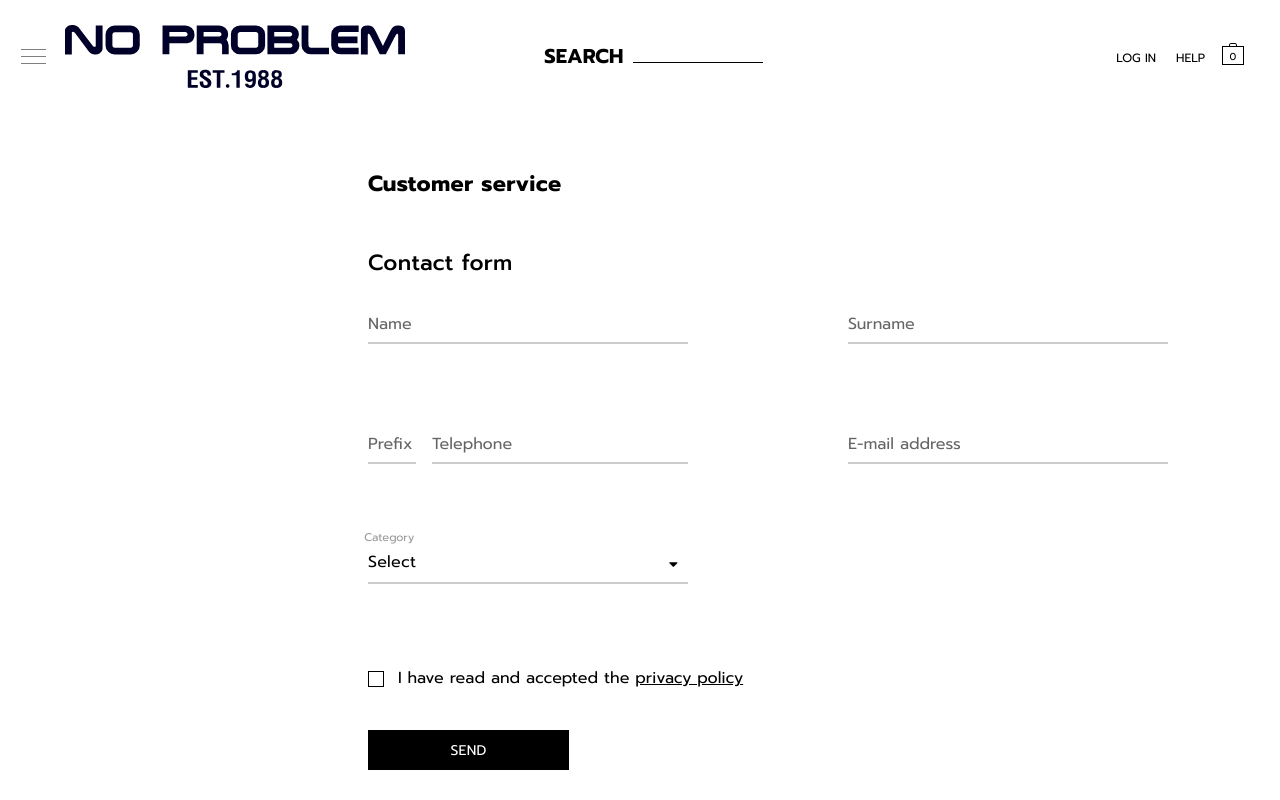
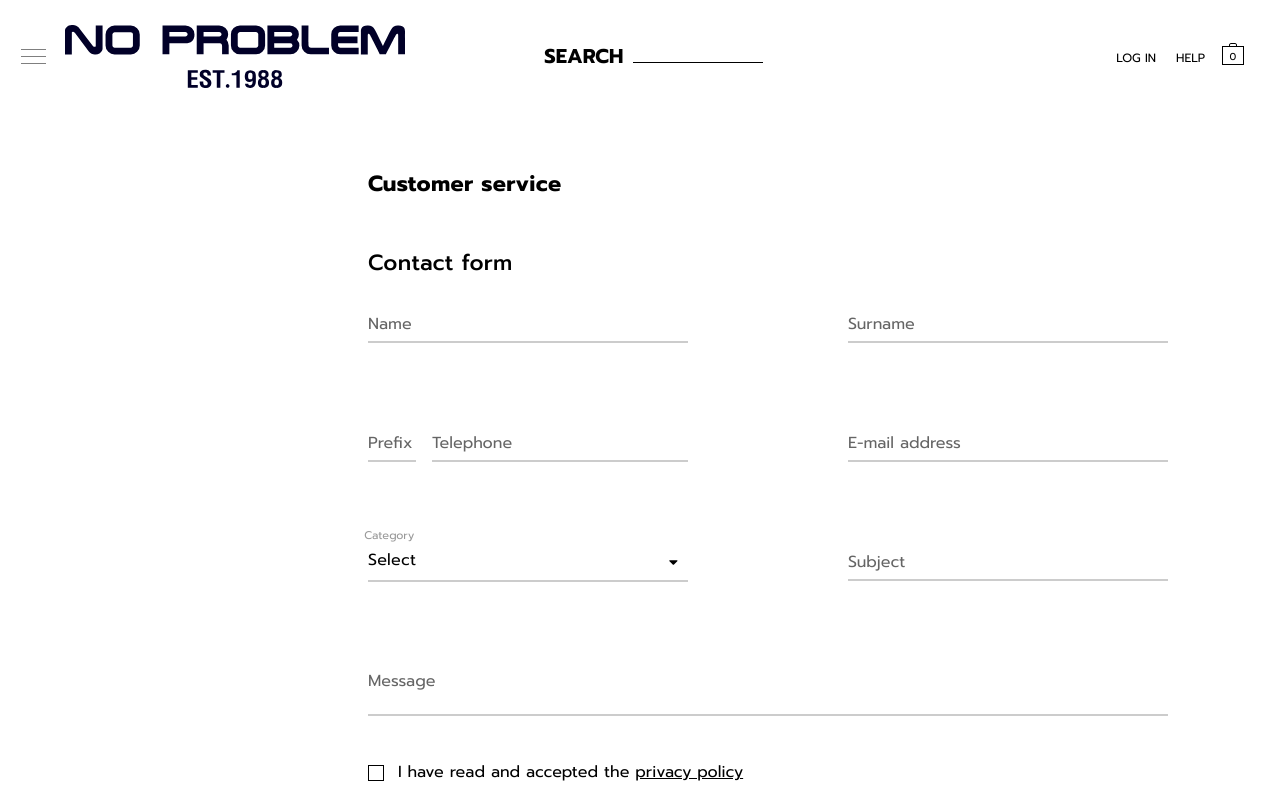
Before and after one commit to Githubpoozas/noproblemPrototype, a Vue app: page /contact/form in a window 1280 px wide. Shown: the top 800 px of the page. Built offline with nearby package versions, Linux system fonts and the light colour scheme.

Commit message:
almost finish form

```diff
--- a/src/components/EmailInput.vue
+++ b/src/components/EmailInput.vue
@@ -59,9 +59,9 @@ export default {
   methods: {
     emitEmail() {
       if (this.$v.email.required && this.$v.email.email) {
-        this.$emit("typingEmail", this.email);
+        this.$emit("emitEmail", this.email);
       } else {
-        this.$emit("typingEmail", false);
+        this.$emit("emitEmail", false);
       }
     },
   },
--- a/src/components/RequiredInput.vue
+++ b/src/components/RequiredInput.vue
@@ -4,9 +4,26 @@
       class="required__typing__label"
       :for="idName"
       :class="{ moveTop: inputFocus || $v.input.required }"
-      >{{ placeholder }}</label
+      >{{ placeHolder }}</label
     >
+
+    <textarea
+      v-if="isTextarea"
+      class="required__textarea__input"
+      type="text"
+      :id="idName"
+      :name="idName"
+      v-model="input"
+      @input="$v.input.$touch(), autoHeight()"
+      @focus="(inputFocus = true), (inputWasFocus = true)"
+      @blur="(inputFocus = false), emitInput()"
+      :class="{
+        inputFocus: inputFocus,
+        inputError: inputWasFocus && !inputFocus && !$v.input.required,
+      }"
+    />
     <input
+      v-else
       class="required__typing__input"
       type="text"
       :id="idName"
@@ -14,13 +31,14 @@
       v-model="input"
       @input="$v.input.$touch()"
       @focus="(inputFocus = true), (inputWasFocus = true)"
-      @blur="(inputFocus = false), emitinput()"
+      @blur="(inputFocus = false), emitInput()"
       :class="{
         inputFocus: inputFocus,
         inputError: inputWasFocus && !inputFocus && !$v.input.required,
       }"
       :autocomplete="autocomplete"
     />
+
     <p
       class="required__typing__input-warning"
       :class="{
@@ -36,7 +54,7 @@
 import { required } from "vuelidate/lib/validators";
 
 export default {
-  props: ["idName", "autocomplete", "submitNull"],
+  props: ["idName", "autocomplete", "submitNull", "placeHolder", "isTextarea"],
   data() {
     return {
       input: "",
@@ -50,12 +68,17 @@ export default {
     },
   },
   methods: {
-    emitinput() {
+    emitInput() {
       if (this.$v.input.required) {
-        this.$emit("typinginput", this.input);
+        this.$emit("emitInput", this.input);
       } else {
-        this.$emit("typinginput", false);
+        this.$emit("emitInput", false);
       }
+    },
+    autoHeight() {
+      let textArea = document.getElementById(this.idName);
+      textArea.style.height = "auto";
+      textArea.style.height = textArea.scrollHeight + "px";
     },
   },
   computed: {
--- a/src/components/Subscribe.vue
+++ b/src/components/Subscribe.vue
@@ -11,7 +11,7 @@
           idName="subEmail"
           :submitNull="email.submitNull"
           autocomplete="on"
-          @typingEmail="email.input = $event"
+          @emitEmail="email.input = $event"
         ></EmailInput>
 
         <div class="subscribe__form__interest">
@@ -249,15 +249,16 @@ label[class*="__label"] {
 }
 
 input[class*="__typing__input"],
-select[class*="__select__input"] {
+select[class*="__select__input"],
+textarea[class*="__textarea__input"] {
   background: none;
   border: none;
   border-radius: 0;
   border-bottom: 2px solid #cccccc;
   font-size: 1.6rem;
   letter-spacing: 0.2px;
-  line-height: 20px;
-  padding: 0 0 10px;
+  line-height: 15px;
+  padding: 0 0 5px;
   width: 100%;
 
   &:focus {
@@ -269,6 +270,13 @@ select[class*="__select__input"] {
   &.inputError {
     border-color: red;
   }
+}
+
+textarea[class*="__textarea__input"] {
+  resize: none;
+  overflow-y: hidden;
+  line-height: 20px;
+
 }
 
 p[class*="__input-warning"] {
--- a/src/components/Unsubscribe.vue
+++ b/src/components/Unsubscribe.vue
@@ -12,7 +12,7 @@
           idName="unsubEmail"
           :submitNull="email.submitNull"
           autocomplete="on"
-          @typingEmail="email.input = $event"
+          @emitEmail="email.input = $event"
         ></EmailInput>
 
         <div class="unsubscribe__form__submit">
--- a/src/views/info/Form.vue
+++ b/src/views/info/Form.vue
@@ -5,75 +5,19 @@
       Contact form
     </h3>
     <form class="contactForm__form" autocomplete="off">
-      <div class="contactForm__form__name__typing__container">
-        <label
-          for="name"
-          class="contactForm__form__name__typing__label"
-          :class="{ moveTop: name.inputFocus || $v.name.input.required }"
-          >Name</label
-        >
-        <input
-          type="text"
-          class="contactForm__form__name__typing__input"
-          id="name"
-          name="name"
-          v-model="name.input"
-          @input="$v.name.input.$touch()"
-          @focus="(name.inputFocus = true), (name.inputWasFocus = true)"
-          @blur="name.inputFocus = false"
-          :class="{
-            inputFocus: name.inputFocus,
-            inputError:
-              name.inputWasFocus && !name.inputFocus && !$v.name.input.required,
-          }"
-        />
-        <p
-          class="contactForm__form__name__typing__input-warning"
-          :class="{
-            warningVisible:
-              name.inputWasFocus && !name.inputFocus && !$v.name.input.required,
-          }"
-        >
-          {{ inputRequired($v.name.input) }}
-        </p>
-      </div>
+      <RequiredInput
+        :placeHolder="name.placeHolder"
+        :idName="name.idName"
+        :submitNull="name.submitNull"
+        @emitInput="name.input = $event"
+      ></RequiredInput>
 
-      <div class="contactForm__form__surname__typing__container">
-        <label
-          for="surname"
-          class="contactForm__form__surname__typing__label"
-          :class="{ moveTop: surname.inputFocus || $v.surname.input.required }"
-          >Surname</label
-        >
-        <input
-          type="text"
-          class="contactForm__form__surname__typing__input"
-          id="surname"
-          name="surname"
-          v-model="surname.input"
-          @input="$v.surname.$touch()"
-          @focus="(surname.inputFocus = true), (surname.inputWasFocus = true)"
-          @blur="surname.inputFocus = false"
-          :class="{
-            inputFocus: surname.inputFocus,
-            inputError:
-              surname.inputWasFocus &&
-              !surname.inputFocus &&
-              !$v.surname.input.required,
-          }"
-        />
-        <p
-          class="contactForm__form__surname__typing__input-warning"
-          :class="{
-            warningVisible:
-              surname.inputWasFocus &&
-              !surname.inputFocus &&
-              !$v.surname.input.required,
-          }"
-        >
-          {{ inputRequired($v.surname.input) }}
-        </p>
-      </div>
+      <RequiredInput
+        :placeHolder="surname.placeHolder"
+        :idName="surname.idName"
+        :submitNull="surname.submitNull"
+        @emitInput="surname.input = $event"
+      ></RequiredInput>
 
       <div class="contactForm__form__phone__typing__container">
         <div class="contactForm__form__prefix__container">
@@ -153,6 +97,7 @@
       <EmailInput
         idName="email"
         @typingEmail="email.input = $event"
+        :submitNull="email.submitNull"
       ></EmailInput>
 
       <div class="contactForm__form__category__select__container">
@@ -201,68 +146,30 @@
         </p>
       </div>
 
-      <!-- <div class="contactForm__form__subject__typing__container">
-        <label
-          for="subject"
-          class="contactForm__form__subject__typing__label"
-          :class="{ moveTop: subject.inputFocus || $v.subject.input.required }"
-          >Subject</label
-        >
-        <input
-          type="subject"
-          class="contactForm__form__subject__typing__input"
-          id="subject"
-          name="subject"
-          v-model="subject.input"
-          @input="$v.subject.$touch()"
-          @focus="(subject.inputFocus = true), (subject.inputWasFocus = true)"
-          @blur="subject.inputFocus = false"
-          :class="{
-            inputFocus: subject.inputFocus,
-            inputError: subject.inputWasFocus && !$v.subject.input.required,
-          }"
-        />
-        <p
-          class="contactForm__form__subject__typing__input-warning"
-          :class="{
-            warningVisible: subject.inputWasFocus && !$v.subject.input.required,
-          }"
-        >
-          {{ inputRequired($v.subject.input) }}
-        </p>
-      </div> -->
+      <RequiredInput
+        :placeHolder="subject.placeHolder"
+        :idName="subject.idName"
+        :submitNull="subject.submitNull"
+        @emitInput="subject.input = $event"
+      ></RequiredInput>
 
-      <!-- <div class="contactForm__form__message__typing__container">
-        <label
-          for="message"
-          class="contactForm__form__message__typing__label"
-          :class="{ moveTop: message.inputFocus || $v.message.input.required }"
-          >message</label
-        >
-        <input
-          type="message"
-          class="contactForm__form__message__typing__input"
-          id="message"
-          name="message"
-          v-model="message.input"
-          @input="$v.message.$touch()"
-          @focus="(message.inputFocus = true), (message.inputWasFocus = true)"
-          @blur="message.inputFocus = false"
-          :class="{
-            inputFocus: message.inputFocus,
-            inputError: message.inputWasFocus && !$v.message.input.required,
-          }"
-        />
-        <p
-          class="contactForm__form__message__typing__input-warning"
-          :class="{
-            warningVisible: message.inputWasFocus && !$v.message.input.required,
-          }"
-        >
-          {{ inputRequired($v.message.input) }}
-        </p>
-      </div> -->
+      <RequiredInput
+        class="contactForm__form__message__typing__container"
+        :placeHolder="message.placeHolder"
+        :idName="message.idName"
+        :submitNull="message.submitNull"
+        :isTextarea="true"
+        @emitInput="message.input = $event"
+      ></RequiredInput>
 
+      <RequiredInput
+        v-if="category.input == 'status' || category.input == 'exchangeReturn'"
+        :placeHolder="orderNumber.placeHolder"
+        :idName="orderNumber.idName"
+        :submitNull="orderNumber.submitNull"
+        @emitInput="orderNumber.input = $event"
+      ></RequiredInput>
+    </form>
     <div class="contactForm__form__privacy">
       <input
         class="contactForm__form__privacy__input"
@@ -271,19 +178,12 @@
         value="privacy"
         id="privacy"
       />
-        <label
-          class="contactForm__form__privacy__checkbox__label"
-          for="privacy"
-        >
+      <label class="contactForm__form__privacy__checkbox__label" for="privacy">
         <span class="contactForm__form__privacy__checkbox"
-            ><i
-              class="contactForm__form__privacy__checkbox-icon fas fa-check"
-            ></i
+          ><i class="contactForm__form__privacy__checkbox-icon fas fa-check"></i
         ></span>
         I have read and accepted the
-          <a class="contactForm__form__privacy__link" href="#"
-            >privacy policy</a
-          >
+        <a class="contactForm__form__privacy__link" href="#">privacy policy</a>
       </label>
     </div>
     <div class="contactForm__form__submit">
@@ -294,7 +194,6 @@
         SEND
       </button>
     </div>
-    </form>
   </section>
 </template>
 
@@ -318,36 +217,56 @@ export default {
     return {
       name: {
         input: "",
-        inputFocus: false,
-        inputWasFocus: false,
+        submitNull: false,
+        idName: "name",
+        placeHolder: "Name",
       },
       surname: {
         input: "",
-        inputFocus: false,
-        inputWasFocus: false,
+        submitNull: false,
+        idName: "surname",
+        placeHolder: "Surname",
       },
       prefix: {
         input: "",
+        idName: "prefix",
         inputFocus: false,
         inputWasFocus: false,
       },
       phone: {
         input: "",
+        idName: "phone",
         inputFocus: false,
         inputWasFocus: false,
       },
       email: {
         input: "",
+        idName: "email",
         submitNull: false,
       },
       category: {
         input: "",
+        idName: "category",
         inputFocus: false,
         inputWasFocus: false,
       },
-      test: {
+      subject: {
         input: "",
         submitNull: false,
+        idName: "subject",
+        placeHolder: "Subject",
+      },
+      message: {
+        input: "",
+        submitNull: false,
+        idName: "message",
+        placeHolder: "Message",
+      },
+      orderNumber: {
+        input: "",
+        submitNull: false,
+        idName: "orderNumber",
+        placeHolder: "Order no.",
       },
     };
   },
@@ -390,11 +309,25 @@ export default {
       return "no Waring";
     },
     sendForm() {
+      for (let [key, value] of Object.entries(this.$data)) {
+        // console.log(`${key}: ${value.idName}`);
+        if (!value.input) {
+          if (key == "orderNumber") {
+            break;
+          }
+          console.log(key);
+          if (key == "prefix" || key == "phone" || key == "category") {
+            value.inputWasFocus = true;
+          } else {
+            value.submitNull = true;
+          }
           document.getElementById("contactForm__container").scrollIntoView({
             behavior: "smooth",
             block: "center",
             inline: "nearest",
           });
+        }
+      }
     },
   },
 };
@@ -426,10 +359,10 @@ export default {
     display: grid;
     grid-template-columns: 1fr 1fr;
     grid-column-gap: 80px;
+    grid-row-gap: 50px;
 
     & > [class$="__container"] {
       margin-right: 80px;
-      margin-bottom: 50px;
     }
 
     &__phone {
@@ -517,8 +450,7 @@ export default {
 
     &__privacy {
       font-size: 16px;
-      grid-column: 1/3;
-      margin-bottom: 20px;
+      margin-bottom: 40px;
 
       &__link {
         text-decoration: underline;
```
Lines whose indentation alone changed are shown as unchanged.
